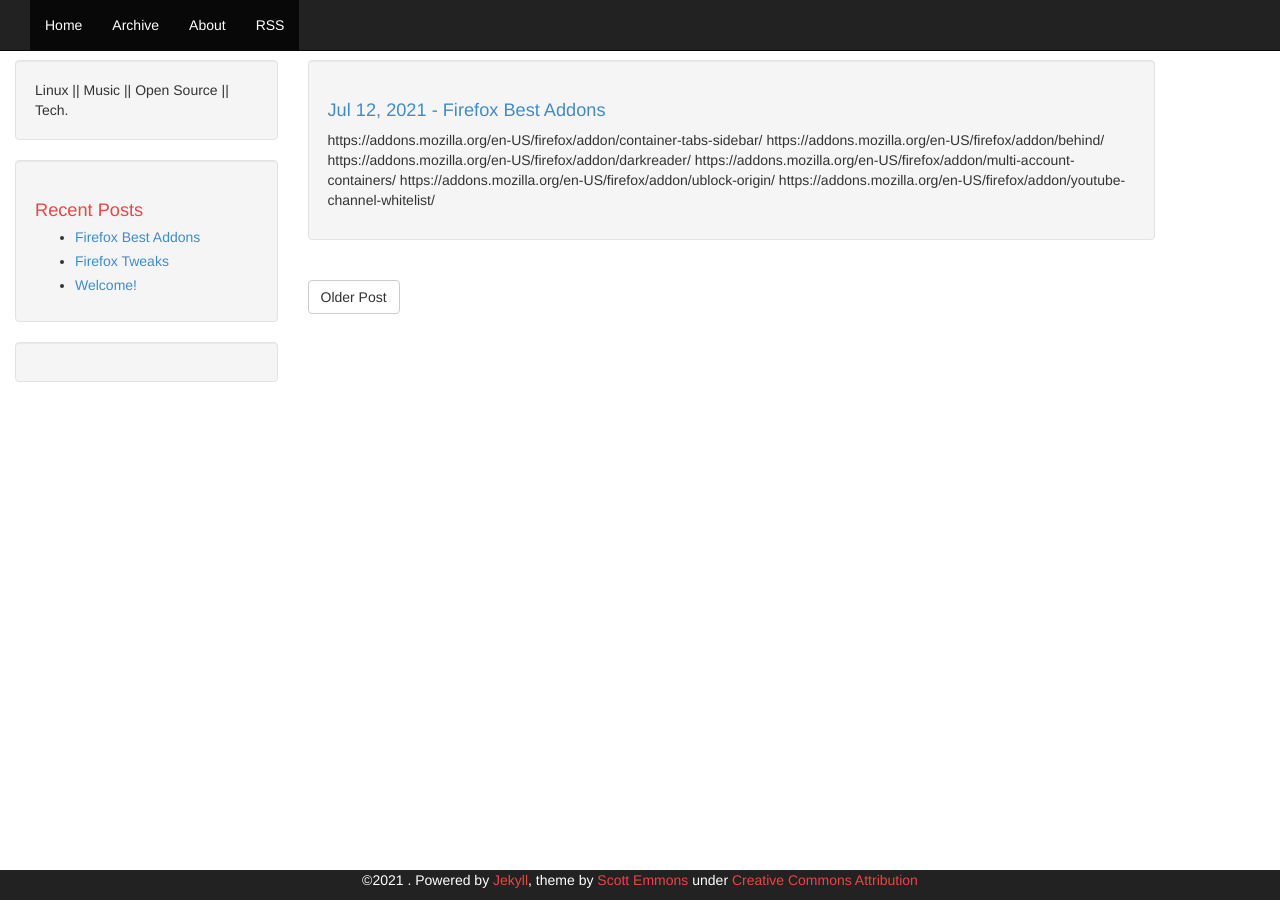
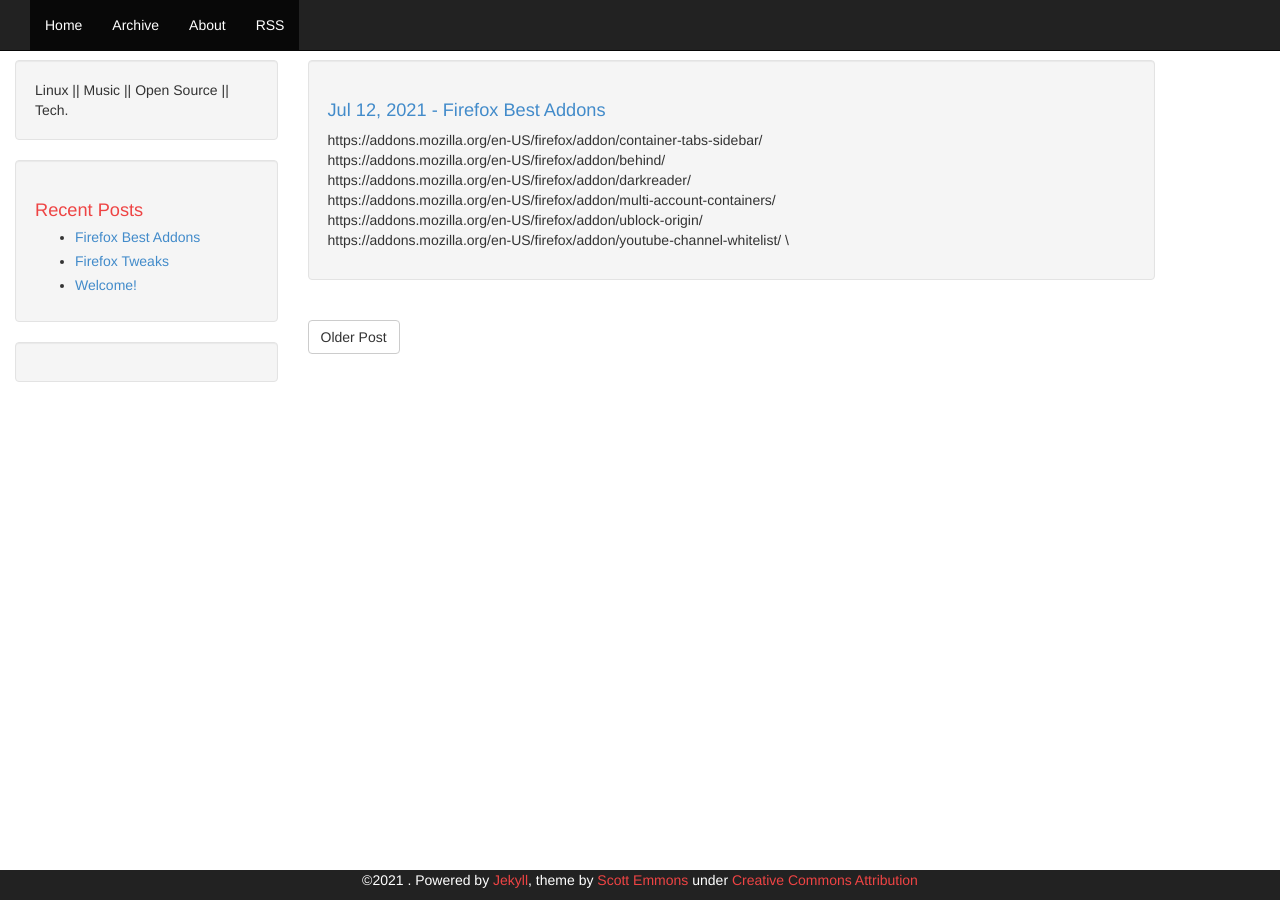
Before and after one commit to marekpistorius/blog.github.io, a Jekyll site: the page built from _posts/2021-07-12-best-firefox-addons.markdown, in a window 1280 px wide. Built offline with Jekyll 4.4.1, drawn with Linux system fonts in a browser that asks for light colours.

```diff
--- a/_posts/2021-07-12-best-firefox-addons.markdown
+++ b/_posts/2021-07-12-best-firefox-addons.markdown
@@ -5,9 +5,9 @@ date:   2021-07-12 21:10:00 +0000
 categories: firefox tweaks
 ---
 
-https://addons.mozilla.org/en-US/firefox/addon/container-tabs-sidebar/
-https://addons.mozilla.org/en-US/firefox/addon/behind/
-https://addons.mozilla.org/en-US/firefox/addon/darkreader/
-https://addons.mozilla.org/en-US/firefox/addon/multi-account-containers/
-https://addons.mozilla.org/en-US/firefox/addon/ublock-origin/
-https://addons.mozilla.org/en-US/firefox/addon/youtube-channel-whitelist/
+https://addons.mozilla.org/en-US/firefox/addon/container-tabs-sidebar/ \
+https://addons.mozilla.org/en-US/firefox/addon/behind/ \
+https://addons.mozilla.org/en-US/firefox/addon/darkreader/ \
+https://addons.mozilla.org/en-US/firefox/addon/multi-account-containers/ \
+https://addons.mozilla.org/en-US/firefox/addon/ublock-origin/ \
+https://addons.mozilla.org/en-US/firefox/addon/youtube-channel-whitelist/ \
```
